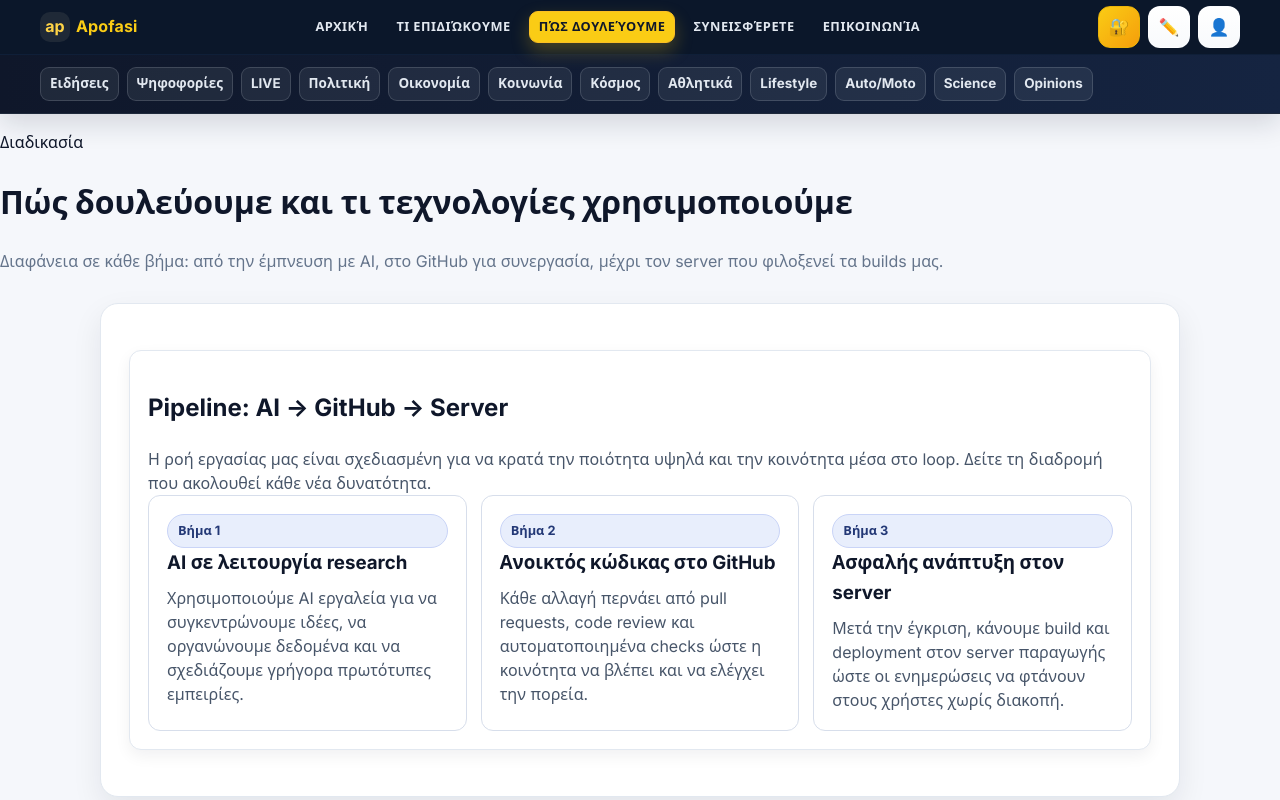
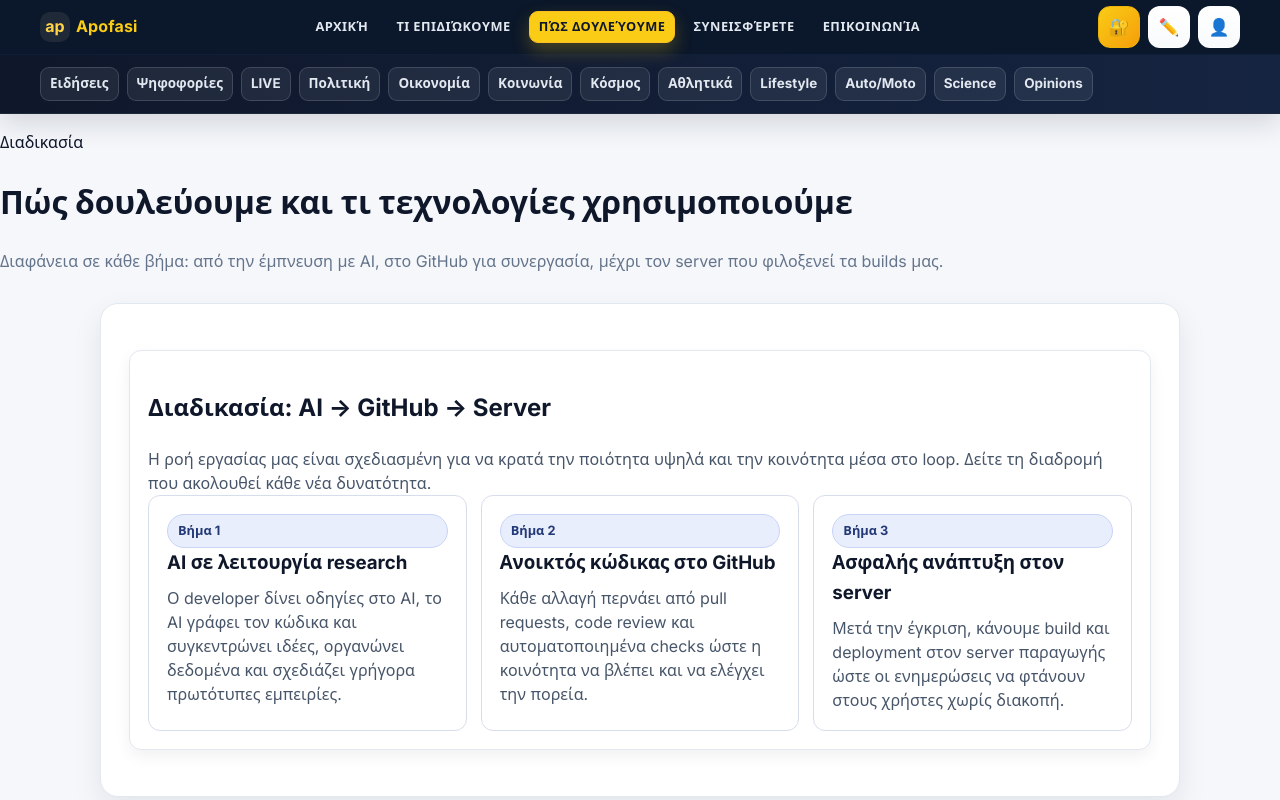
Before and after one commit to Antoniskp/apofasi, a React (Vite) app in the folder client/: page /how-we-do-it in a window 1280 px wide. Shown: the top 800 px of the page. Built offline with nearby package versions, Linux system fonts and the light colour scheme; no server answers; a small style sheet from the web is missing.

Commit message:
Update how we do it page messaging

```diff
--- a/client/src/pages/HowWeDoIt.jsx
+++ b/client/src/pages/HowWeDoIt.jsx
@@ -2,7 +2,7 @@ const pipeline = [
   {
     title: "AI σε λειτουργία research",
     description:
-      "Χρησιμοποιούμε AI εργαλεία για να συγκεντρώνουμε ιδέες, να οργανώνουμε δεδομένα και να σχεδιάζουμε γρήγορα πρωτότυπες εμπειρίες.",
+      "Ο developer δίνει οδηγίες στο AI, το AI γράφει τον κώδικα και συγκεντρώνει ιδέες, οργανώνει δεδομένα και σχεδιάζει γρήγορα πρωτότυπες εμπειρίες.",
     badge: "Βήμα 1"
   },
   {
@@ -90,7 +90,7 @@ export default function HowWeDoIt() {
 
       <section className="section">
         <div className="card">
-          <h2>Pipeline: AI → GitHub → Server</h2>
+          <h2>Διαδικασία: AI → GitHub → Server</h2>
           <p className="muted">
             Η ροή εργασίας μας είναι σχεδιασμένη για να κρατά την ποιότητα υψηλά και την κοινότητα μέσα στο
             loop. Δείτε τη διαδρομή που ακολουθεί κάθε νέα δυνατότητα.
```
